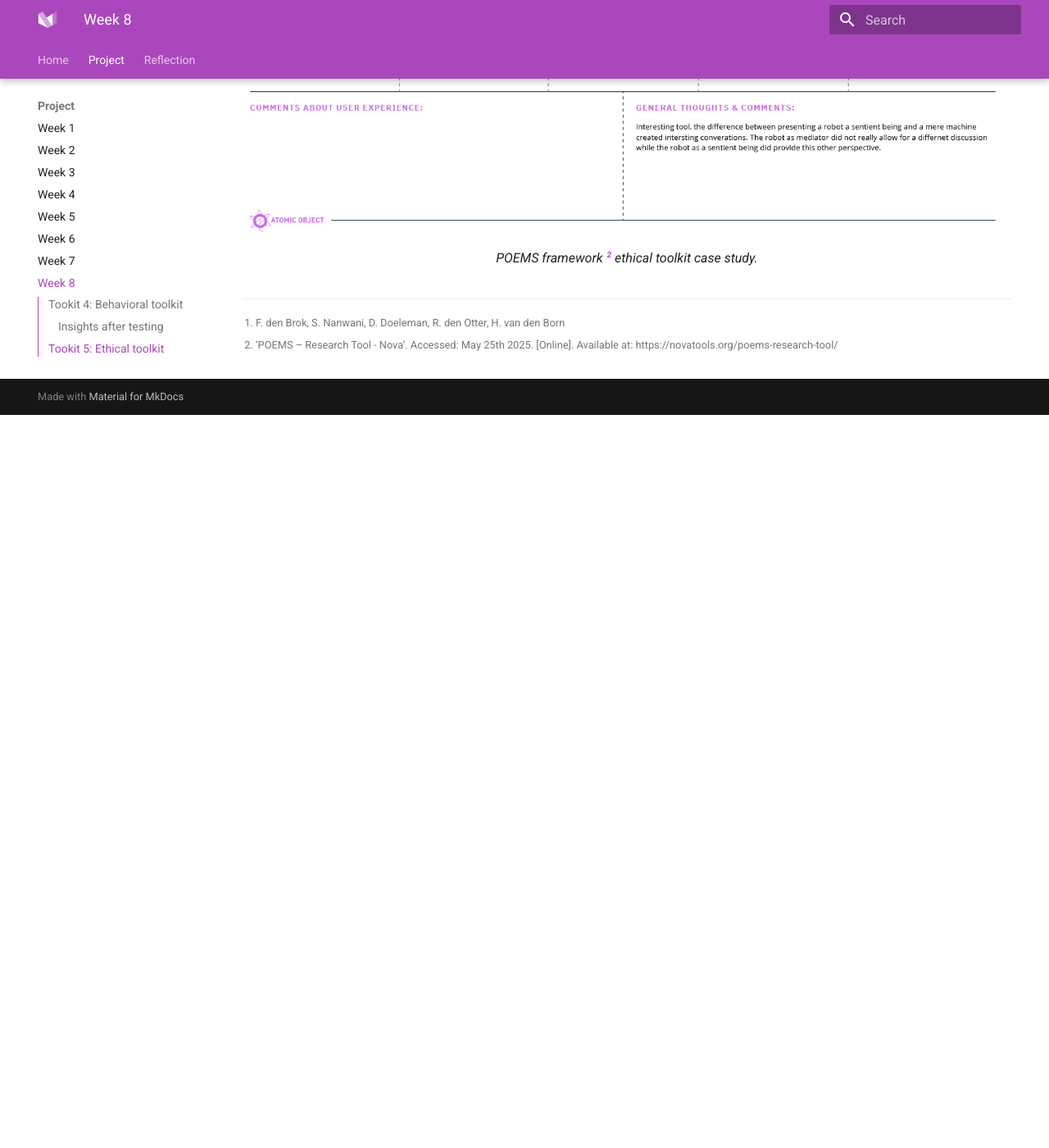
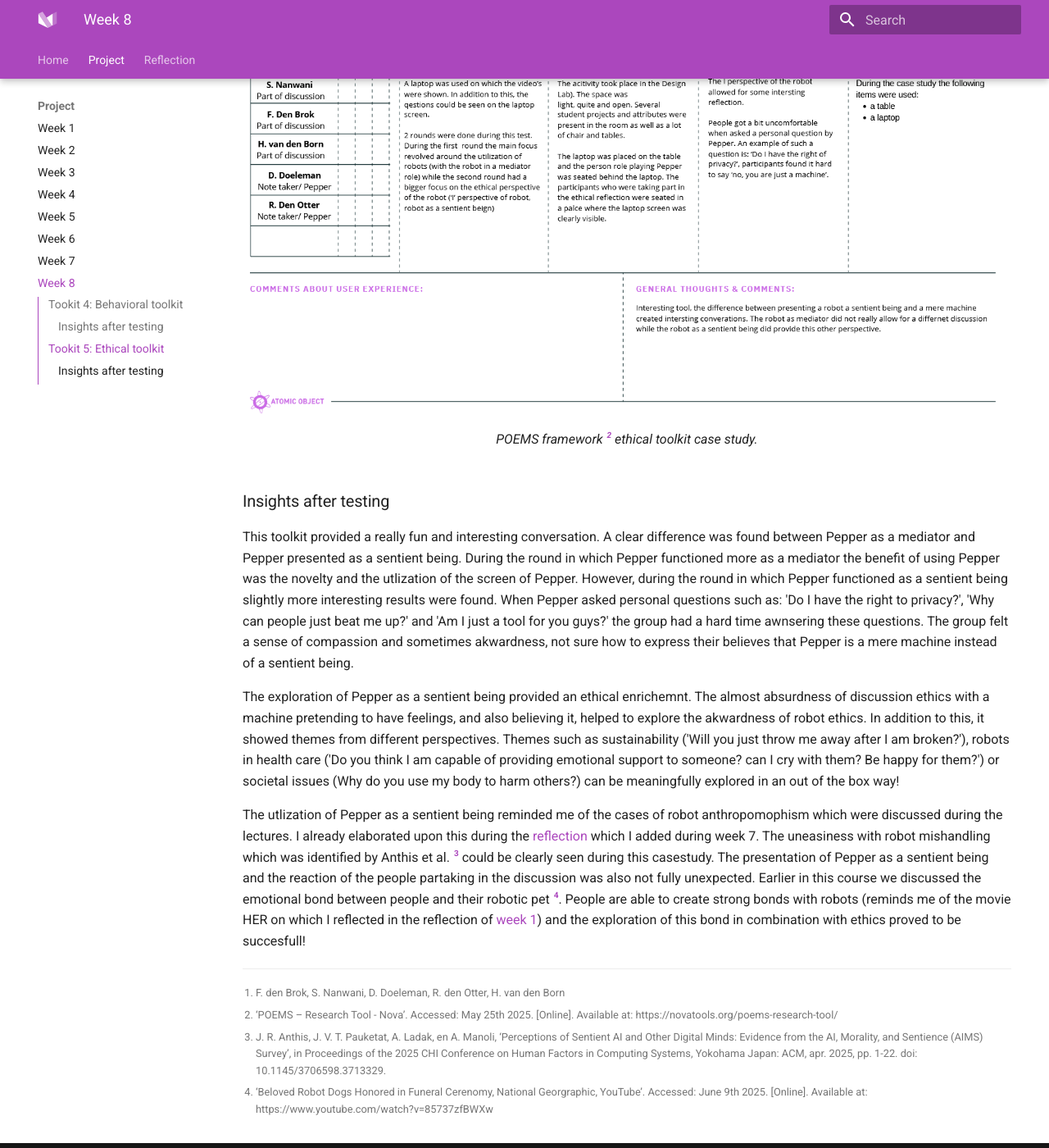
Before and after one commit to HilkeB/social-robot-design-portfolio, an MkDocs documentation site: the page built from docs/project8.md, in a window 1280 px wide and 1400 px high, scrolled down 3282 px. Shown: the whole window at 82% size. Built offline with MkDocs 1.6.1 and Material for MkDocs 9.7.7, drawn with Linux system fonts in a browser that asks for light colours; before the commit the page ends 3788 px from its top, so only the background shows below that; some of the changed text lies outside the part shown.

Commit message:
week 8 almost done

```diff
--- a/docs/project8.md
+++ b/docs/project8.md
@@ -29,14 +29,27 @@ POEMS framework [^2] behavioural toolkit case study.
 ///
 
 ### Insights after testing
-The behavioural toolkit allowed us to explore the influence of different personalities of ROSE. The theater approach also allowed for fun
+The behavioural toolkit allowed us to explore the influence of different personalities of ROSE. The theater approach also allowed for fun and open ended exploration. It was concluded that the costumization of ROSE can be helpful to ensure that elderly patients feel safe and receive the care that they need. One this which we did not do during the case study is reviewing the same scenario with different personality types. Currently we only explored to personality types which we deemed to be the best fit to the scenario's. It would have been interesting to see how the scenario's would have played out when ROSE is programmed differently.
+
+
 
 ## Tookit 5: Ethical toolkit
+During the [seventh week](project7.md) an ethical toolkit was created by my group and I [^1]. This toolkit was also tested on 10-07-2025 in Design Lab. Two of my groupmemembers (D. Doeleman and R. Den Otter) prepared to content of the conversation. Just like the behavioural toolkit, this toolkit was also tested via role playing. The two earlier mentioned groupmembers play Pepper who showed videos on his tables. R. Den Otter created a scenario in which Pepper had the role of mediator while D. Doeleman created a scenario in which Pepper presented himself as a sentient being.
 
 ![POEMS framework bheavioural toolkit case study](images/ethical_casestudy.png)
 /// caption
 POEMS framework [^2] ethical toolkit case study.
 ///
 
+### Insights after testing
+This toolkit provided a really fun and interesting conversation. A clear difference was found between Pepper as a mediator and Pepper presented as a sentient being. During the round in which Pepper functioned more as a mediator the benefit of using Pepper was the novelty and the utlization of the screen of Pepper. However, during the round in which Pepper functioned as a sentient being slightly more interesting results were found. When Pepper asked personal questions such as: 'Do I have the right to privacy?', 'Why can people just beat me up?' and 'Am I just a tool for you guys?' the group had a hard time awnsering these questions. The group felt a sense of compassion and sometimes akwardness, not sure how to express their believes that Pepper is a mere machine instead of a sentient being.
+
+The exploration of Pepper as a sentient being provided an ethical enrichemnt. The almost absurdness of discussion ethics with a machine pretending to have feelings, and also believing it, helped to explore the akwardness of robot ethics. In addition to this, it showed themes from different perspectives. Themes such as sustainability ('Will you just throw me away after I am broken?'), robots in health care ('Do you think I am capable of providing emotional support to someone? can I cry with them? Be happy for them?') or societal issues (Why do you use my body to harm others?) can be meaningfully explored in an out of the box way!
+
+The utlization of Pepper as a sentient being reminded me of the cases of robot anthropomophism which were discussed during the lectures. I already elaborated upon this during the [reflection](reflection7.md) which I added during week 7. The uneasiness with robot mishandling which was identified by Anthis et al. [^3] could be clearly seen during this casestudy. The presentation of Pepper as a sentient being and the reaction of the people partaking in the discussion was also not fully unexpected. Earlier in this course we discussed the emotional bond between people and their robotic pet [^4]. People are able to create strong bonds with robots (reminds me of the movie HER on which I reflected in the reflection of [week 1](reflection1.md)) and the exploration of this bond in combination with ethics proved to be succesfull!
+
+
 [^1]: F. den Brok, S. Nanwani, D. Doeleman, R. den Otter, H. van den Born
 [^2]: ‘POEMS – Research Tool - Nova’. Accessed: May 25th 2025. [Online]. Available at: https://novatools.org/poems-research-tool/
+[^3]: J. R. Anthis, J. V. T. Pauketat, A. Ladak, en A. Manoli, ‘Perceptions of Sentient AI and Other Digital Minds: Evidence from the AI, Morality, and Sentience (AIMS) Survey’, in Proceedings of the 2025 CHI Conference on Human Factors in Computing Systems, Yokohama Japan: ACM, apr. 2025, pp. 1-22. doi: 10.1145/3706598.3713329.
+[^4]: ‘Beloved Robot Dogs Honored in Funeral Cerenomy, National Georgraphic, YouTube’. Accessed: June 9th 2025. [Online]. Available at: https://www.youtube.com/watch?v=85737zfBWXw
```
Also changed, not shown: docs/project1.md (+2 -0 lines), docs/project6.md (+2 -2 lines), docs/reflection3.md (+0 -1 lines), docs/images/comp_new.png (added), docs/images/protec_new.png (added).
